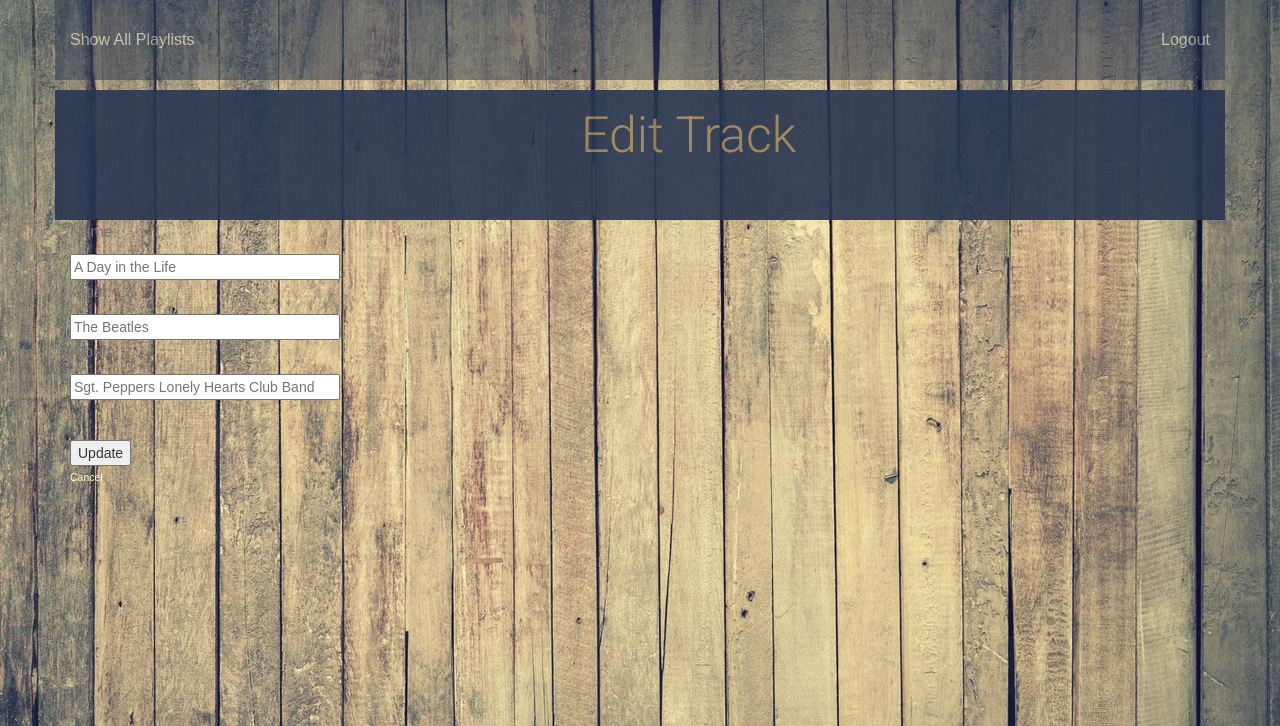
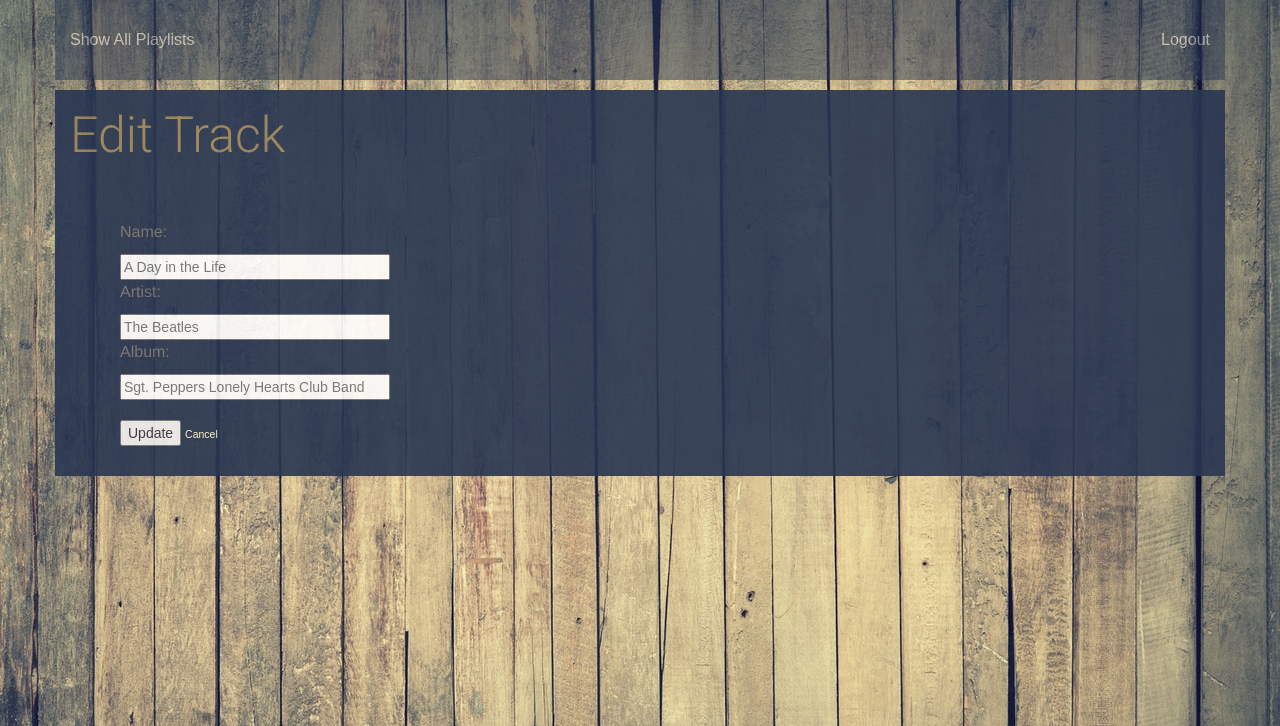
Before and after one commit to sciortino/Playlist-Project, a Flask app: page /playlist/1/track/1/edit in a window 1280 px wide. Shown: the top 726 px of the page. Run offline with Flask 2, Linux system fonts and the light colour scheme; a user stored in the database is signed in; some libraries are stand-ins or nearby versions.

Commit message:
Made updates after getting feedback from a Udacity viewer.

```diff
--- a/application.py
+++ b/application.py
@@ -1,4 +1,5 @@
-from flask import Flask, render_template, request, redirect, jsonify, url_for, flash, g
+from flask import Flask, render_template, request, \
+    redirect, jsonify, url_for, flash, g
 app = Flask(__name__)
 
 from sqlalchemy import create_engine, asc
@@ -16,6 +17,8 @@
 import base64
 import urllib
 
+from functools import wraps
+
 # Connect to Database and create database session
 engine = create_engine('sqlite:///playlistModel.db')
 Base.metadata.bind = engine
@@ -28,6 +31,16 @@
 CLIENT_ID = json.loads(
     open('client_secrets.json', 'r').read())['web']['client_id']
 APPLICATION_NAME = "Music Playlist Application"
+
+
+# Login Decorator function
+def login_required(f):
+    @wraps(f)
+    def decorated_function(*args, **kwargs):
+        if 'username' not in login_session:
+            return redirect('/login')
+        return f(*args, **kwargs)
+    return decorated_function
 
 # Create a state token to prevent request forgery.
 # Store it in the session for later validation.
@@ -54,8 +67,9 @@
         'web']['app_id']
     app_secret = json.loads(
         open('fb_client_secrets.json', 'r').read())['web']['app_secret']
-    url = 'https://graph.facebook.com/oauth/access_token?grant_type=fb_exchange_token&client_id=%s&client_secret=%s&fb_exchange_token=%s' % (
-        app_id, app_secret, access_token)
+    url = 'https://graph.facebook.com/oauth/access_token?grant_type=' \
+        'fb_exchange_token&client_id=%s&client_secret=%s&fb_exchange_token=' \
+        '%s' % (app_id, app_secret, access_token)
     h = httplib2.Http()
     result = h.request(url, 'GET')[1]
     print "RESULT"
@@ -87,7 +101,8 @@
     login_session['access_token'] = stored_token
 
     # Get user picture
-    url = 'https://graph.facebook.com/v2.4/me/picture?%s&redirect=0&height=200&width=200' % token
+    url = 'https://graph.facebook.com/v2.4/me/picture?%s' \
+        '&redirect=0&height=200&width=200' % token
     h = httplib2.Http()
     result = h.request(url, 'GET')[1]
     data = json.loads(result)
@@ -107,7 +122,8 @@
     output += '!</h1>'
     output += '<img src="'
     output += login_session['picture']
-    output += ' " style = "width: 300px; height: 300px;border-radius: 150px;-webkit-border-radius: 150px;-moz-border-radius: 150px;"> '
+    output += ' " style = "width: 300px; height: 300px;border-radius: 150px;" \
+        "-webkit-border-radius: 150px;-moz-border-radius: 150px;"> '
 
     flash("Now logged in as %s" % login_session['username'])
     return output
@@ -151,7 +167,7 @@
     url = ('https://www.googleapis.com/oauth2/v1/tokeninfo?access_token=%s'
            % access_token)
     h = httplib2.Http()
-    result = json.loads(h.request(url, 'GET')[1])
+    result = json.loads(h.request(url, 'GET')[1].decode("utf8"))
     # If there was an error in the access token info, abort.
     if result.get('error') is not None:
         response = make_response(json.dumps(result.get('error')), 500)
@@ -183,6 +199,7 @@
         return response
 
     # Store the access token in the session for later use.
+    login_session['provider'] = 'google'
     login_session['credentials'] = credentials.access_token
     login_session['gplus_id'] = gplus_id
 
@@ -209,7 +226,8 @@
     output += '!</h1>'
     output += '<img src="'
     output += login_session['picture']
-    output += ' " style = "width: 300px; height: 300px;border-radius: 150px;-webkit-border-radius: 150px;-moz-border-radius: 150px;"> '
+    output += ' " style = "width: 300px; height: 300px;border-radius: 150px;" \
+        "-webkit-border-radius: 150px;-moz-border-radius: 150px;"> '
     flash("you are now logged in as %s" % login_session['username'])
     print "done!"
     return output
@@ -226,8 +244,8 @@
         response.headers['Content-Type'] = 'application/json'
         return response
     print login_session['access_token']
-    url = 'https://accounts.google.com/o/oauth2/revoke?token=%s' % login_session[
-        'access_token']
+    url = 'https://accounts.google.com/o/oauth2/revoke?token=%s' % \
+        login_session['access_token']
     h = httplib2.Http()
     result = h.request(url, 'GET')[0]
     print 'result is '
@@ -247,13 +265,10 @@
 def disconnect():
     if 'provider' in login_session:
         if login_session['provider'] == 'google':
-            gdisconnect()
             del login_session['gplus_id']
             del login_session['credentials']
         if login_session['provider'] == 'facebook':
-            fbdisconnect()
             del login_session['facebook_id']
-
         del login_session['username']
         del login_session['email']
         del login_session['picture']
@@ -265,34 +280,33 @@
         flash("You were not logged in to begin with!")
         return redirect(url_for('showPlaylists'))
 
-# JSON APIs to view Restaurant Information
+# JSON APIs to view Playlist and Track Information
 
 
 @app.route('/playlist/<int:playlist_id>/track/JSON')
+@login_required
 def playlistTrackJSON(playlist_id):
-    if 'username' not in login_session:
-        return redirect('/login')
     tracks = session.query(Track).filter_by(playlist_id=playlist_id).all()
     return jsonify(Tracks=[t.serialize for t in tracks])
 
 
 @app.route('/playlist/<int:playlist_id>/track/<int:track_id>/JSON')
+@login_required
 def trackJSON(playlist_id, track_id):
-    if 'username' not in login_session:
-        return redirect('/login')
-    Track = session.query(Track).filter_by(id=menu_id).one()
-    return jsonify(Track=Track.serialize)
+    track = session.query(Track).filter_by(id=track_id).one()
+    playlist = session.query(Playlist).filter_by(id=playlist_id).one()
+    return jsonify(Tracks=track.serialize, Playlists=playlist.serialize)
 
 
 @app.route('/playlist/JSON')
+@login_required
 def playlistJSON():
-    if 'username' not in login_session:
-        return redirect('/login')
     playlists = session.query(Playlist).all()
     return jsonify(playlists=[p.serialize for p in playlists])
 
 
 # Show all Playlists
+
 @app.route('/')
 @app.route("/playlist/")
 def showPlaylists():
@@ -303,9 +317,8 @@
 
 
 @app.route('/playlist/new/', methods=['GET', 'POST'])
+@login_required
 def newPlaylist():
-    if 'username' not in login_session:
-        return redirect('/login')
     if request.method == 'POST':
         newPlaylist = Playlist(
             name=request.form['name'], user_id=login_session['user_id'])
@@ -320,12 +333,12 @@
 
 
 @app.route('/playlist/<int:playlist_id>/edit/', methods=['GET', 'POST'])
+@login_required
 def editPlaylist(playlist_id):
-    if 'username' not in login_session:
-        return redirect('/login')
     editedPlaylist = session.query(Playlist).filter_by(id=playlist_id).one()
     if editedPlaylist.user_id != login_session['user_id']:
-        return "<script>function myFunction() {alert('You are not authorized to edit this playlist. Please create a new playlist.');}</script><body onload='myFunction()''>"
+        flash('You are not authorized to edit this playlist.')
+        return redirect('/playlist')
     if request.method == 'POST':
         if request.form['name']:
             editedPlaylist.name = request.form['name']
@@ -337,19 +350,20 @@
 
 # Delete a playlist
 @app.route('/playlist/<int:playlist_id>/delete/', methods=['GET', 'POST'])
+@login_required
 def deletePlaylist(playlist_id):
-    if 'username' not in login_session:
-        return redirect('/login')
     playlistToDelete = session.query(Playlist).filter_by(id=playlist_id).one()
     if playlistToDelete.user_id != login_session['user_id']:
-        return "<script>function myFunction() {alert('You are not authorized to delete this playlist. Please create your own playlist in order to delete.');}</script><body onload='myFunction()''>"
+        flash('You are not authorized to delete this playlist.')
+        return redirect('/playlist')
     if request.method == 'POST':
         session.delete(playlistToDelete)
         flash('%s Successfully Deleted' % playlistToDelete.name)
         session.commit()
         return redirect(url_for('showPlaylists', playlist_id=playlist_id))
     else:
-        return render_template('delete_playlist.html', playlist=playlistToDelete)
+        return render_template('delete_playlist.html',
+                               playlist=playlistToDelete)
 
 
 # Show all tracks in a playlist
@@ -359,19 +373,22 @@
     playlist = session.query(Playlist).filter_by(id=playlist_id).one()
     creator = getUserInfo(playlist.user_id)
     tracks = session.query(Track).filter_by(playlist_id=playlist_id).all()
-    return render_template("tracks.html", tracks=tracks, playlist=playlist)
+    return render_template("tracks.html", tracks=tracks,
+                           playlist=playlist, creator=creator)
 
 # Add a new track to a playlist
 
 
 @app.route('/playlist/<int:playlist_id>/track/new/', methods=['GET', 'POST'])
+@login_required
 def newTrack(playlist_id):
-    if 'username' not in login_session:
-        return redirect('/login')
     playlist = session.query(Playlist).filter_by(id=playlist_id).one()
     if request.method == 'POST':
-        newTrack = Track(name=request.form['name'], artist=request.form['artist'], album=request.form['album'],
-                         playlist_id=playlist_id, user_id=login_session['user_id'])
+        newTrack = Track(name=request.form['name'],
+                         artist=request.form['artist'],
+                         album=request.form['album'],
+                         playlist_id=playlist_id,
+                         user_id=login_session['user_id'])
         session.add(newTrack)
         session.commit()
         flash('New Track "%s" added to your playlist: "%s"!' %
@@ -383,12 +400,18 @@
 # Edit a track
 
 
-@app.route('/playlist/<int:playlist_id>/track/<int:track_id>/edit', methods=['GET', 'POST'])
+@app.route('/playlist/<int:playlist_id>/track/<int:track_id>/edit',
+           methods=['GET', 'POST'])
+@login_required
 def editTrack(playlist_id, track_id):
     editedTrack = session.query(Track).filter_by(id=track_id).one()
     playlist = session.query(Playlist).filter_by(id=playlist_id).one()
-    if 'username' not in login_session:
-        return redirect('/login')
+    if editedTrack.user_id != login_session['user_id']:
+        return "<script>function myFunction() " \
+               "{alert('You are not authorized to edit this track. " \
+               "Please create your own playlist and track to edit.');" \
+               "window.location = '/playlist' }" \
+               "</script><body onload='myFunction()''>"
     if request.method == 'POST':
         if request.form['name']:
             editedTrack.name = request.form['name']
@@ -401,24 +424,32 @@
         flash('Track Successfully Edited')
         return redirect(url_for('showTracks', playlist_id=playlist.id))
     else:
-        return render_template('edit_track.html', playlist_id=playlist.id, track=editedTrack)
+        return render_template('edit_track.html', playlist_id=playlist.id,
+                               track=editedTrack)
 
 # Delete a track
 
 
-@app.route('/playlist/<int:playlist_id>/track/<int:track_id>/delete', methods=['GET', 'POST'])
+@app.route('/playlist/<int:playlist_id>/track/<int:track_id>/delete',
+           methods=['GET', 'POST'])
+@login_required
 def deleteTrack(playlist_id, track_id):
-    if 'username' not in login_session:
-        return redirect('/login')
     playlist = session.query(Playlist).filter_by(id=playlist_id).one()
     trackToDelete = session.query(Track).filter_by(id=track_id).one()
+    if trackToDelete.user_id != login_session['user_id']:
+        return "<script>function myFunction() " \
+               "{alert('You are not authorized to delete this track. " \
+               "Please create your own playlist and track to delete.');" \
+               "window.location = '/playlist' }" \
+               "</script><body onload='myFunction()''>"
     if request.method == 'POST':
         session.delete(trackToDelete)
         session.commit()
         flash('Track Successfully Deleted')
         return redirect(url_for('showTracks', playlist_id=playlist.id))
     else:
-        return render_template('delete_track.html', playlist_id=playlist_id, track=trackToDelete)
+        return render_template('delete_track.html', playlist_id=playlist_id,
+                               track=trackToDelete)
 
 # Define User functions
 
--- a/db_setup.py
+++ b/db_setup.py
@@ -28,6 +28,7 @@
     name = Column(String(80), nullable=False)
     user_id = Column(Integer, ForeignKey('user.id'))
     user = relationship(User)
+    tracks = relationship("Track", cascade="all, delete-orphan")
 
     @property
     def serialize(self):
--- a/static/styles.css
+++ b/static/styles.css
@@ -20,7 +20,7 @@
 
 h3 {
     font-size: 18px;
-    color: #4A4A4A;
+    color: #E0D0B2;
     line-height: 23px;
 }
  p {
@@ -82,7 +82,7 @@
 
 .header {
     left:50%;
-    text-align: center;
+    text-align: right;
 }
 .name {
     width:100%;
--- a/templates/edit_track.html
+++ b/templates/edit_track.html
@@ -3,44 +3,33 @@
 {% include "header.html" %}
 
 <div class="row banner main">
-    <div class="col-md-1"></div>
-    <div class="col-md-11 padding-none">
-        <h1 class="header"> Edit Track </h1>
+    <div class="col-md-12 padding-none">
+        <h1> Edit Track </h1>
     </div>
 </div>
 
-<div class="pane">
-
-
+<div class="row main-section">
+    <div class="col-md-12 margin-bottom">
 
         <form action="{{url_for('editTrack', playlist_id=playlist_id, track_id = track.id )}}" method = 'POST'>
 
-<div class="centertxt">
         <p>Name:</p>
         <input type='text' size='30' name='name' placeholder='{{ track.name }}'>
-</div>
 
-<div class="centertxt">
         <p>Artist:</p>
         <input type='text' size='30' name='artist' placeholder='{{ track.artist }}'>
-</div>
 
-<div class="centertxt">
         <p>Album:</p>
         <input type='text' size='30' name='album' placeholder='{{ track.album }}'>
-</div>
 
         <br><br>
-
-<div class="centertxt">
         <input type='submit' value='Update'>
-<br>
 
         <a href="{{url_for('showTracks', playlist_id = playlist_id)}}">Cancel</a>
-</div>
 
         </form>
 
     </div>
+</div>
 
 {% endblock %}
--- a/templates/tracks.html
+++ b/templates/tracks.html
@@ -11,8 +11,11 @@
     </div>
 </div>
 
+
 <div class="row main-section">
     <div class="col-md-12">
+
+        <h3 margin-left>Playlist created by {{ creator.name }}</h3>
 
         {% with messages = get_flashed_messages() %}
             {% if messages %}
```
Also changed, not shown: README.md, playlistModel.db, 1 other file. Lines whose indentation alone changed are shown as unchanged.
